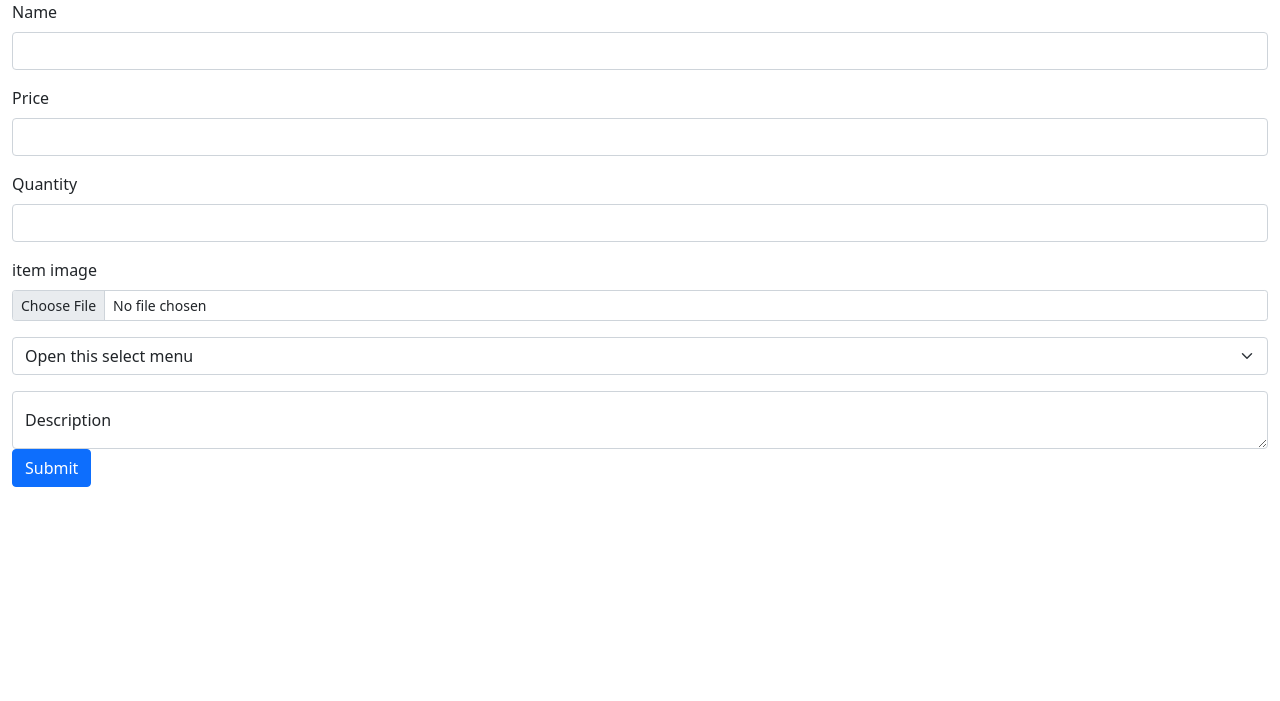
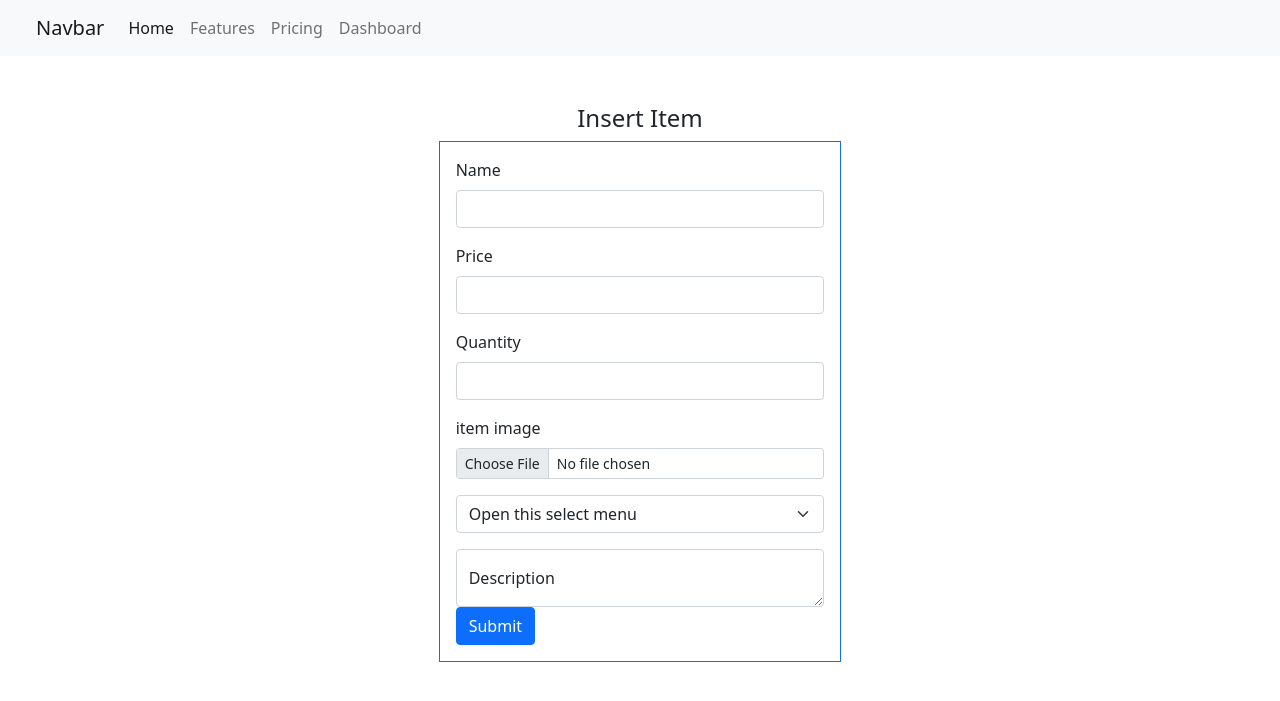
Before and after one commit to ayeayemyint100314/city_express106, a PHP site: page /insert_item.php in a window 1280 px wide. Shown: the top 701 px of the page. Run offline with PHP 8.4, Linux system fonts and the light colour scheme; data that the repository does not hold is empty.

Commit message:
navbar added . session message is added too. editItem page is in progress

```diff
--- a/insert_item.php
+++ b/insert_item.php
@@ -56,8 +56,13 @@ if (isset($_POST['insertItem'])) {
 <body>
     <div class="container-fluid">
         <div class="row">
-            <div class="col-md-12">
-                <form method="post" action="<?php echo $_SERVER['PHP_SELF']; ?>" enctype="multipart/form-data">
+            <?php require_once "navbarbar.php";  ?>
+
+        </div>
+        <div class="row my-5">
+            <div class="col-md-4 mx-auto">
+                <h4 class="text-center">Insert Item </h4>
+                <form class="border border-primary p-3" method="post" action="<?php echo $_SERVER['PHP_SELF']; ?>" enctype="multipart/form-data">
 
                     <div class="mb-3">
                         <label for="itemName" class="form-label">Name</label>
--- /dev/null
+++ b/navbarbar.php
@@ -0,0 +1,25 @@
+<nav class="navbar navbar-expand-lg navbar-light bg-light">
+  <div class="container-fluid">
+    <img src="" alt="">
+    <a class="navbar-brand" href="#">Navbar</a>
+    <button class="navbar-toggler" type="button" data-bs-toggle="collapse" data-bs-target="#navbarNav" aria-controls="navbarNav" aria-expanded="false" aria-label="Toggle navigation">
+      <span class="navbar-toggler-icon"></span>
+    </button>
+    <div class="collapse navbar-collapse" id="navbarNav">
+      <ul class="navbar-nav">
+        <li class="nav-item">
+          <a class="nav-link active" aria-current="page" href="#">Home</a>
+        </li>
+        <li class="nav-item">
+          <a class="nav-link" href="#">Features</a>
+        </li>
+        <li class="nav-item">
+          <a class="nav-link" href="#">Pricing</a>
+        </li>
+        <li class="nav-item">
+          <a class="nav-link" href="#">Dashboard</a>
+        </li>
+      </ul>
+    </div>
+  </div>
+</nav>
```
Also changed, not shown: editItem.php (added, +46 -0 lines), viewItem.php (+18 -5 lines), item_img/armchair3.jpg (added), item_img/causalwear1.jpg (added), item_img/orangejuice.jpg (added), item_img/steeelplate.jpg (added), item_img/woodtable.jpg (added).
